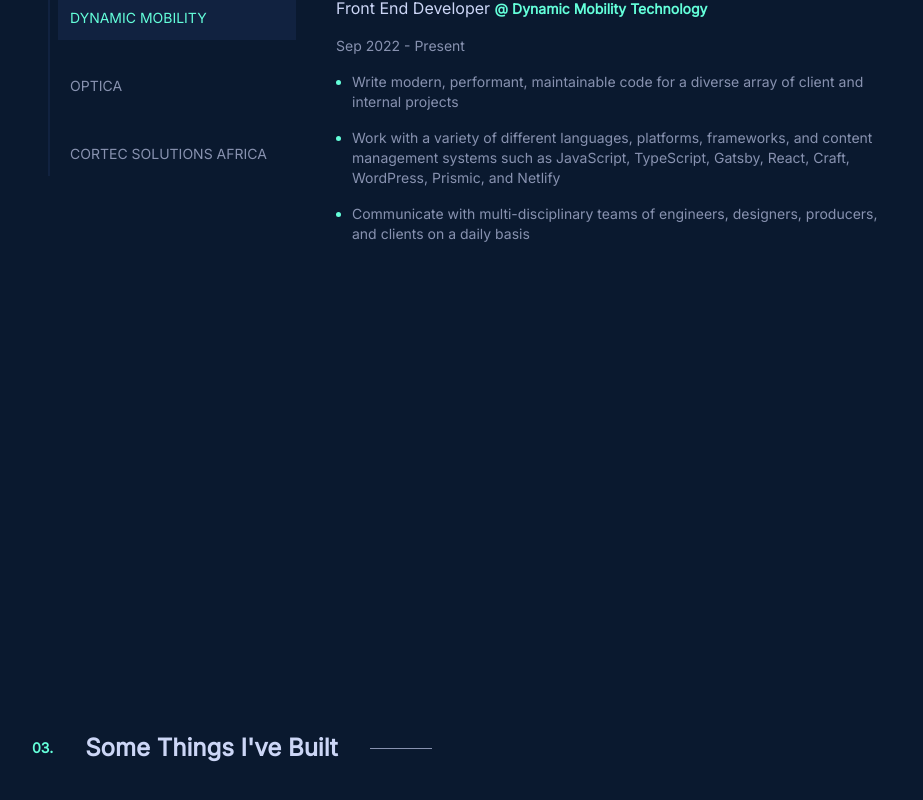
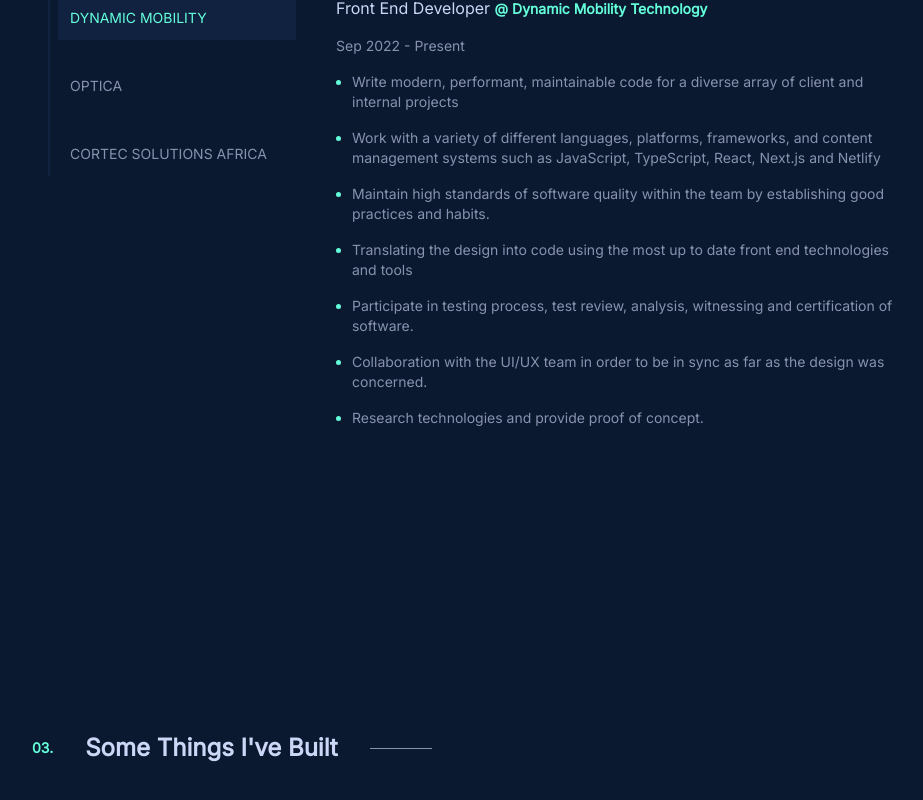
Before and after one commit to Marcos8060/port, a Next.js app: page / in a window 1280 px wide. Shown: the part 1798-2598 px from the top of the page, without its empty margins (160-1083 px from the left). Built offline with nearby package versions, Linux system fonts and the light colour scheme.

Commit message:
added content for the experience section

```diff
--- a/components/experience.js
+++ b/components/experience.js
@@ -59,13 +59,25 @@ const Experience = () => {
                   <li>
                     Work with a variety of different languages, platforms,
                     frameworks, and content management systems such as
-                    JavaScript, TypeScript, Gatsby, React, Craft, WordPress,
-                    Prismic, and Netlify
+                    JavaScript, TypeScript, React, Next.js and Netlify
                   </li>
                   <li>
-                    Communicate with multi-disciplinary teams of engineers,
-                    designers, producers, and clients on a daily basis
+                    Maintain high standards of software quality within the team
+                    by establishing good practices and habits.
                   </li>
+                  <li>
+                    Translating the design into code using the most up to date
+                    front end technologies and tools
+                  </li>
+                  <li>
+                    Participate in testing process, test review, analysis,
+                    witnessing and certification of software.
+                  </li>
+                  <li>
+                    Collaboration with the UI/UX team in order to be in sync as
+                    far as the design was concerned.
+                  </li>
+                  <li>Research technologies and provide proof of concept.</li>
                 </ul>
               </div>
             </>
```
